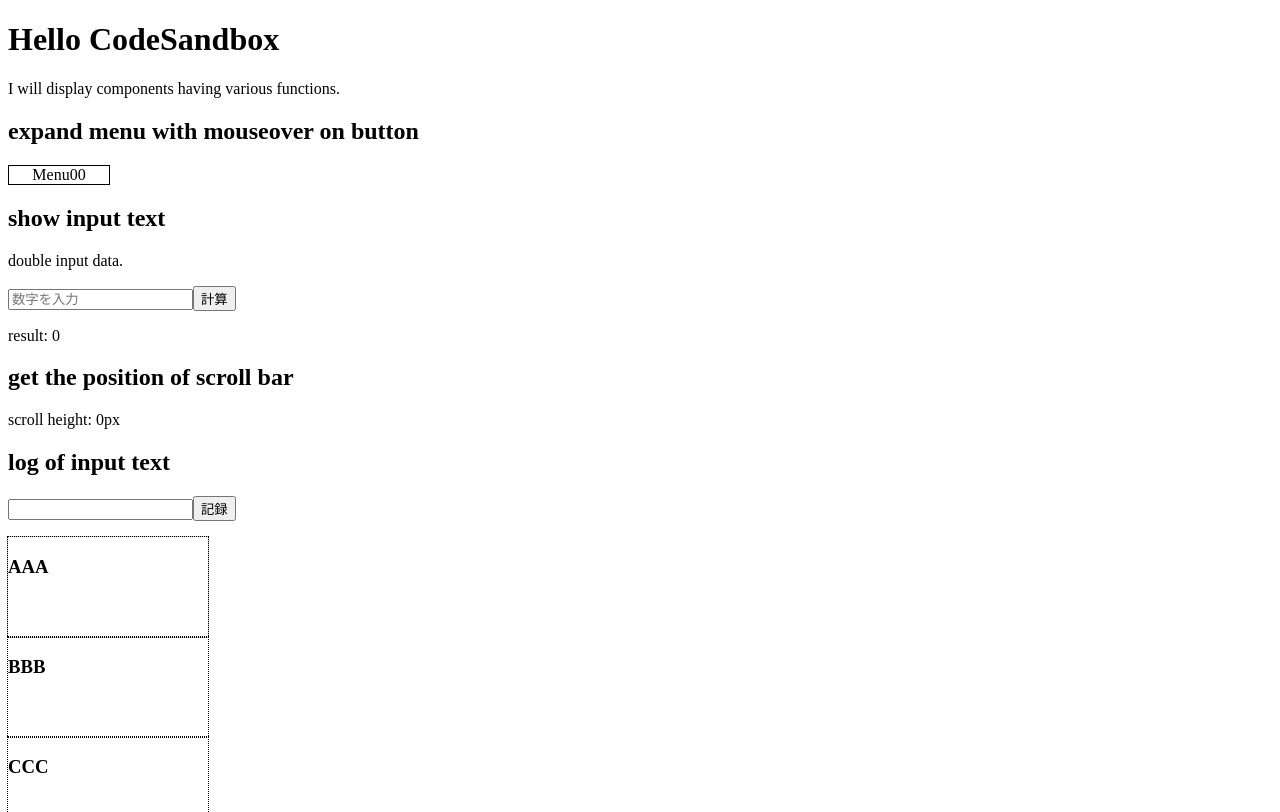
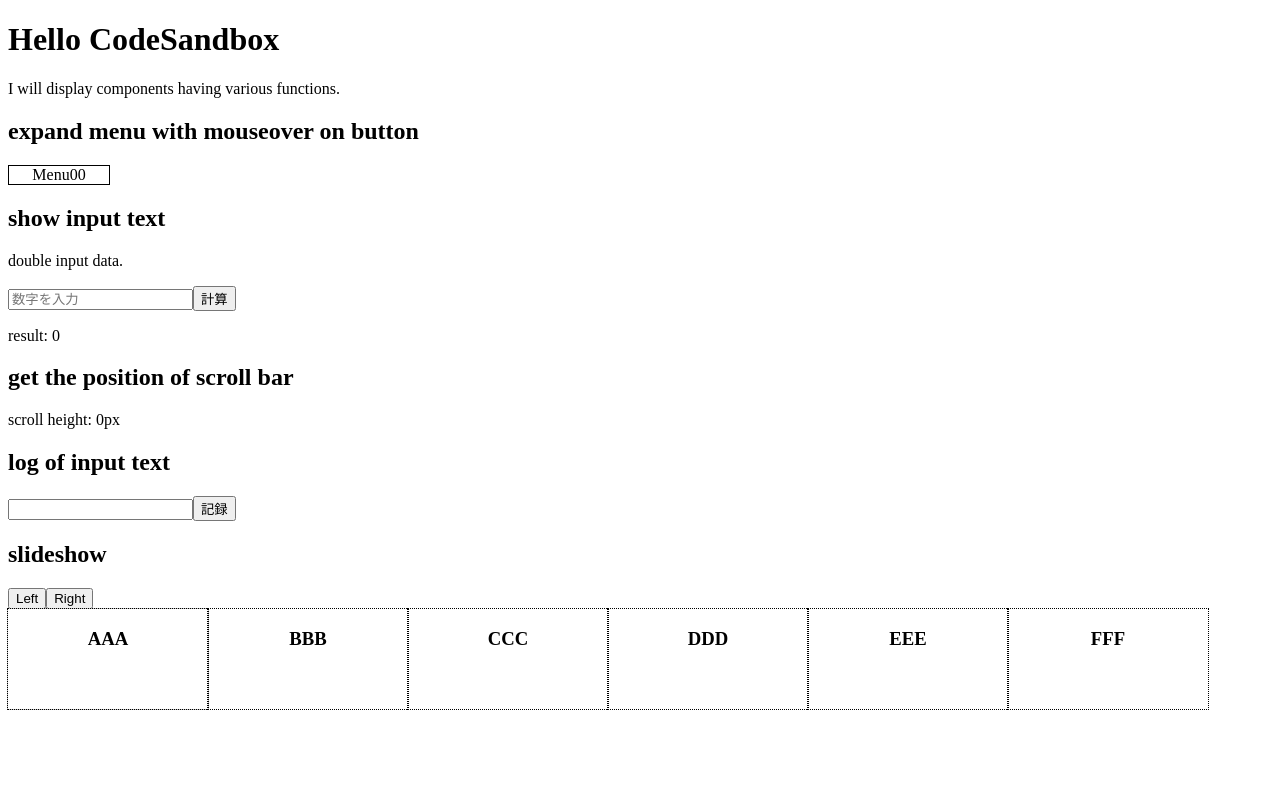
Before and after one commit to num4yo3/react-practice, a React (Create React App) app: page / in a window 1280 px wide. Shown: the top 812 px of the page. Built offline with nearby package versions, Linux system fonts and the light colour scheme.

Commit message:
画像の横並びができた

```diff
--- a/src/App.js
+++ b/src/App.js
@@ -13,6 +13,14 @@ export const App = () => {
     capture: false,
     passive: true
   });
+  const [sliderIndex, setSliderIndex] = useState(0);
+  const onClickLeft = () => {
+    setSliderIndex((sliderIndex + 2) % 3);
+  };
+  const onClickRight = () => {
+    setSliderIndex((sliderIndex + 1) % 3);
+  };
+
   return (
     <>
       <h1>Hello CodeSandbox</h1>
@@ -26,9 +34,16 @@ export const App = () => {
       <div>scroll height: {scrollheight}px</div>
       <h2>log of input text</h2>
       <LogComment />
+      <h2>slideshow</h2>
+      <button type="button" onClick={onClickLeft}>
+        Left
+      </button>
+      <button type="button" onClick={onClickRight}>
+        Right
+      </button>
       <div className="slider-wrap">
         <ul className="slider">
-          <li>
+          <li id="slider-item">
             <div>
               <h3>AAA</h3>
             </div>
@@ -43,6 +58,21 @@ export const App = () => {
               <h3>CCC</h3>
             </div>
           </li>
+          <li>
+            <div>
+              <h3>DDD</h3>
+            </div>
+          </li>
+          <li>
+            <div>
+              <h3>EEE</h3>
+            </div>
+          </li>
+          <li>
+            <div>
+              <h3>FFF</h3>
+            </div>
+          </li>
         </ul>
       </div>
     </>
--- a/src/styles.css
+++ b/src/styles.css
@@ -14,7 +14,9 @@
   /* overflow: hidden; */
 }
 .slider {
+  display: flex;
   position: absolute;
+  list-style: none;
   top: 0px;
   left: 0px;
   margin: 0px;
@@ -25,11 +27,18 @@
 }
 
 .slider li {
-  float: left;
+  /* display:flex; */
   position: relative;
   margin: 0px;
   padding: 0px;
   width: 200px;
   height: 100px;
   outline: dotted 1px black;
+  transform: translate(0px, 0px);
+  text-align: center;
 }
+
+.slider div {
+  width: 200px;
+  height: 100px;
+}
```
